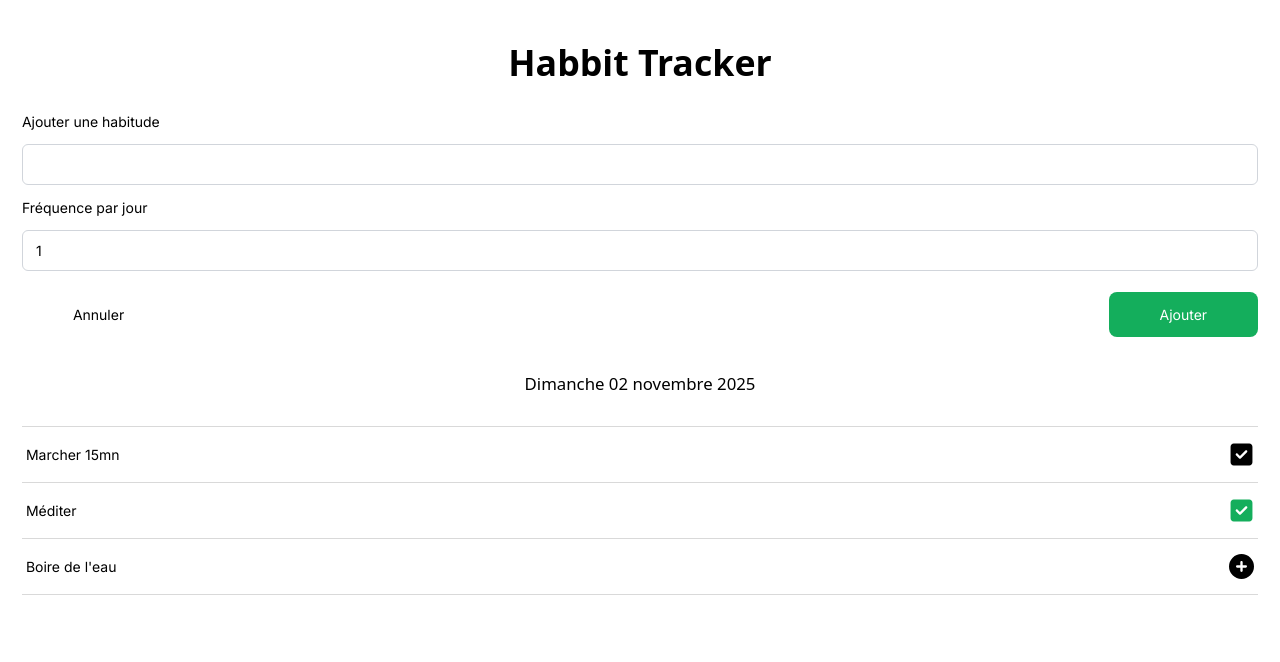
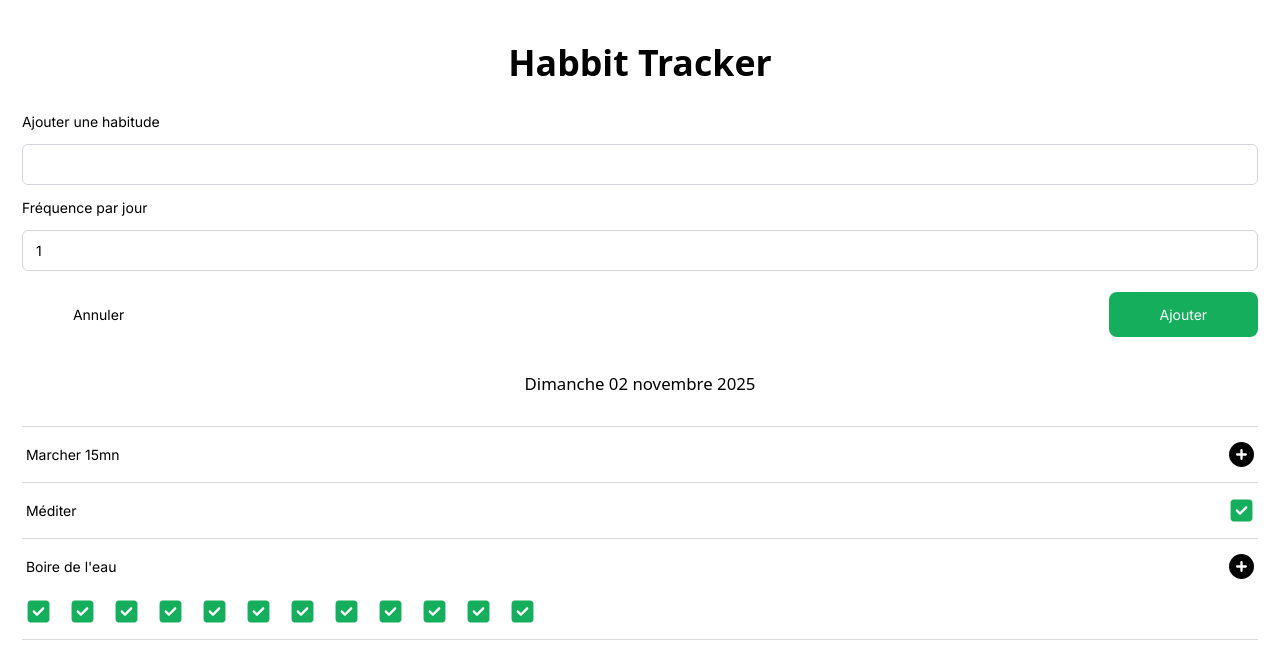
Before and after one commit to jmarcm/habbit-tracker, a React (Vite) app in the folder habbit-tracker/: page / in a window 1280 px wide. Shown: the top 662 px of the page. Built offline with nearby package versions, Linux system fonts and the light colour scheme; a web font is replaced by a local one.

Commit message:
Refactor le composant Habit pour améliorer la gestion des indicateurs partiels et ajuster les styles du composant. Ajout de la classe main-content et mise à jour de la structure HTML.

```diff
--- a/habbit-tracker/src/App.css
+++ b/habbit-tracker/src/App.css
@@ -170,9 +170,9 @@ h2 {
   * Habit component styles
   */
 .habit {
-  display: flex;
+  /* display: flex;
   align-items: center;
-  justify-content: space-between;
+  justify-content: space-between; */
   padding: 15px 4px;
   border-top: 1px solid #d9d9d9;
 }
@@ -187,6 +187,27 @@ h2 {
   background: white;
 }
 
+.habit .main-content {
+  display: flex;
+  align-items: center;
+  justify-content: space-between;
+  /* padding: 15px 4px;
+  border-top: 1px solid #d9d9d9; */
+}
+
 .habit.done .indicator {
   color: #14ae5c;
 }
+
+ul.partial-indicators {
+  margin-top: 20px;
+  padding-left: 0;
+  display: flex;
+  gap: 10px 19px;
+  flex-wrap: wrap;
+  color: #14ae5c;
+}
+
+ul.partial-indicators li {
+  list-style: none;
+}
--- a/habbit-tracker/src/App.jsx
+++ b/habbit-tracker/src/App.jsx
@@ -1,6 +1,4 @@
 import { useState } from 'react'
-import reactLogo from './assets/react.svg'
-import viteLogo from '/vite.svg'
 import './App.css'
 import { getTodayFormattedDate, getTodayFrenchFormat } from './utils/dates.js'
 import Header from './components/Header.jsx'
--- a/habbit-tracker/src/Habit.jsx
+++ b/habbit-tracker/src/Habit.jsx
@@ -1,20 +1,37 @@
 import React from "react";
 import { FaCirclePlus, FaSquareCheck } from "react-icons/fa6";
 
-export default function Habit({ text, status, type, ...props }) {
+export default function Habit({ text, status, value, ...props }) {
     console.log(props);
+
+    const partialIndicatorsElements = [];
+    for (let i = 0; i < value; i++) {
+        partialIndicatorsElements.push(<li key={i}><FaSquareCheck /></li>);
+    }
+
     return (
-        <div className={`habit ${status}`}>
-            <div>{text}</div>
-            { (status === 'in-progress') ? (
-            <button className="btn">
-                <FaCirclePlus />
-            </button>
-            ) : (
-            <div className="indicator">
-                <FaSquareCheck />
+        <div className={`habit ${status} ${value}`}>
+
+            <div className="main-content">
+                <div>{text}</div>
+
+                {(status === 'done') ? (
+                    <div className="indicator">
+                        <FaSquareCheck />
+                    </div>
+                ) : (
+
+                    <button className="btn">
+                        <FaCirclePlus />
+                    </button>
+                )}
             </div>
-            ) }
+
+            {value > 1 && (
+                <ul className="partial-indicators">
+                    {partialIndicatorsElements}
+                </ul>
+            )}
 
 
         </div>
```
